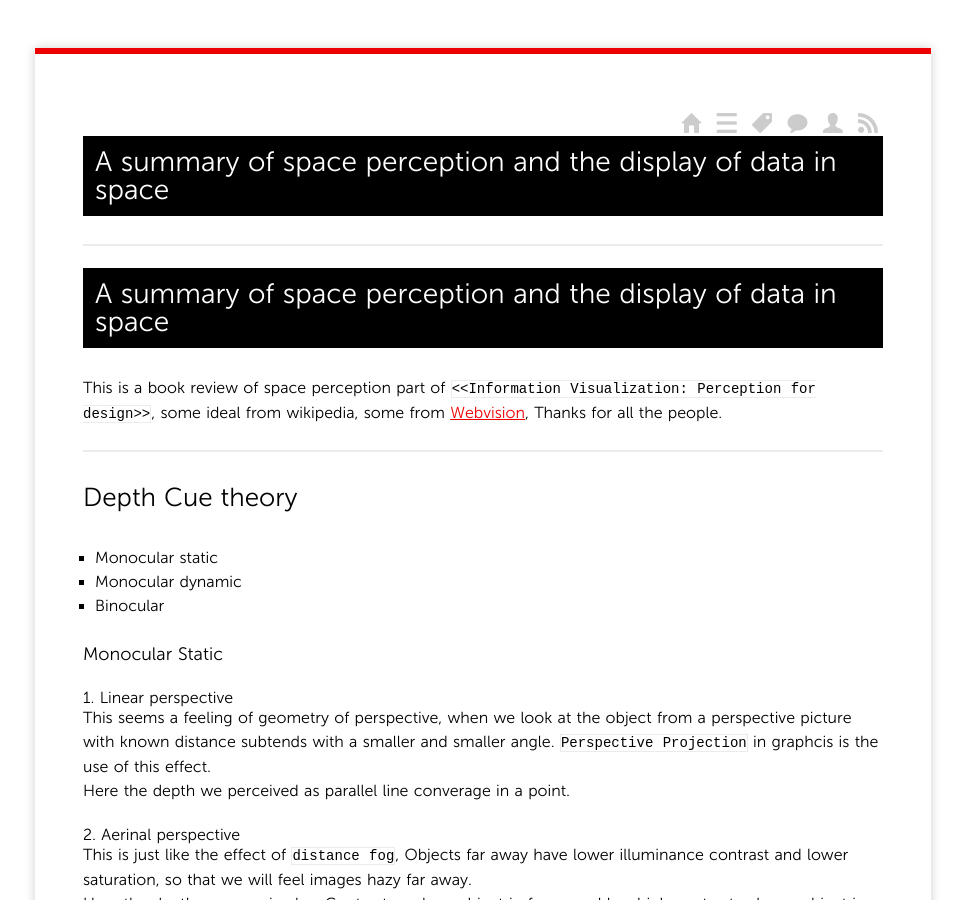
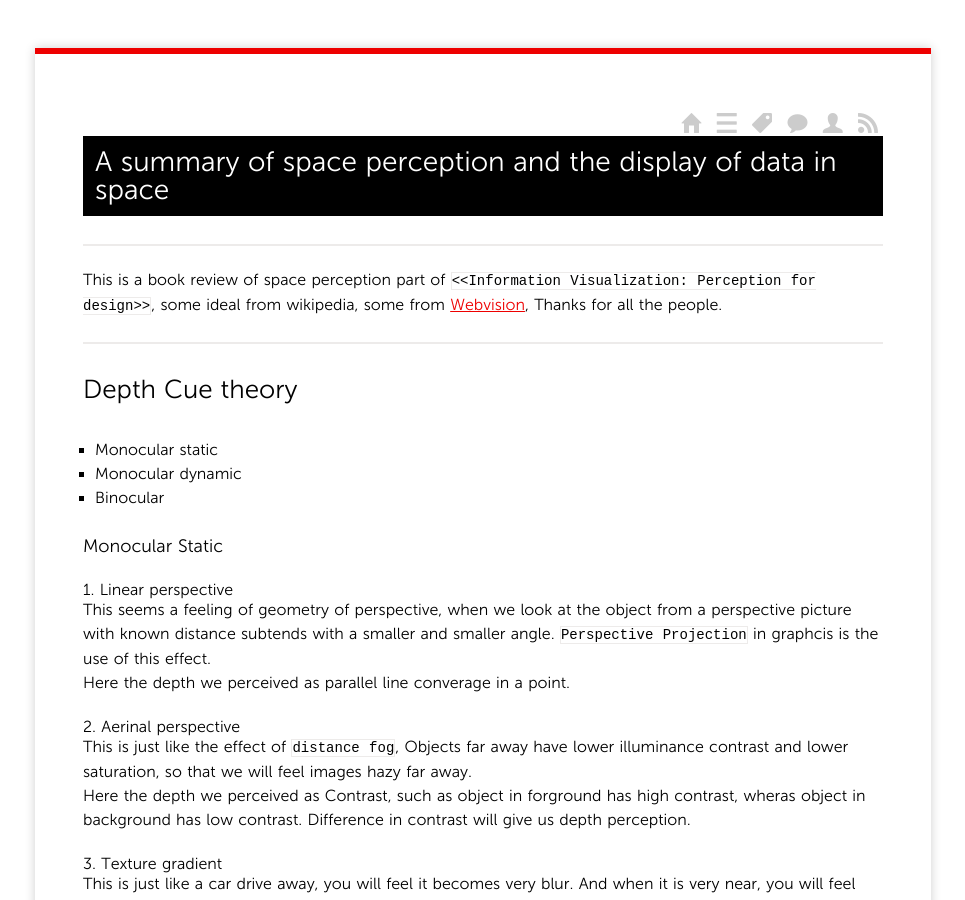
Before and after one commit to yongnanzhu/yongnanzhu.github.com, a Jekyll site: the page built from _posts/2013/2014-1-12-A_summary_of_space_perception_and_the_display_of_data_in_space.md, in a window 1280 px wide and 900 px high. Shown: the whole window, without its empty margins (157-1122 px from the left). Built offline with Jekyll 4.4.1, drawn with Linux system fonts in a browser that asks for light colours; Markdown is read by kramdown in place of the engine named in the settings; a script that is not in the unit is left out.

Commit message:
Update 2014-1-12-A_summary_of_space_perception_and_the_display_of_data_in_space.md

```diff
--- a/_posts/2013/2014-1-12-A_summary_of_space_perception_and_the_display_of_data_in_space.md
+++ b/_posts/2013/2014-1-12-A_summary_of_space_perception_and_the_display_of_data_in_space.md
@@ -6,8 +6,6 @@
 tags:
 - space perception
 ---
-
-# A summary of space perception and the display of data in space
 
 >   This is a book review of  space perception part of `<<Information Visualization:  Perception for design>>`, some ideal from wikipedia, some from [Webvision](http://webvision.med.utah.edu/book/part-viii-gabac-receptors/perception-of-depth/), Thanks for all the people.
 
```
